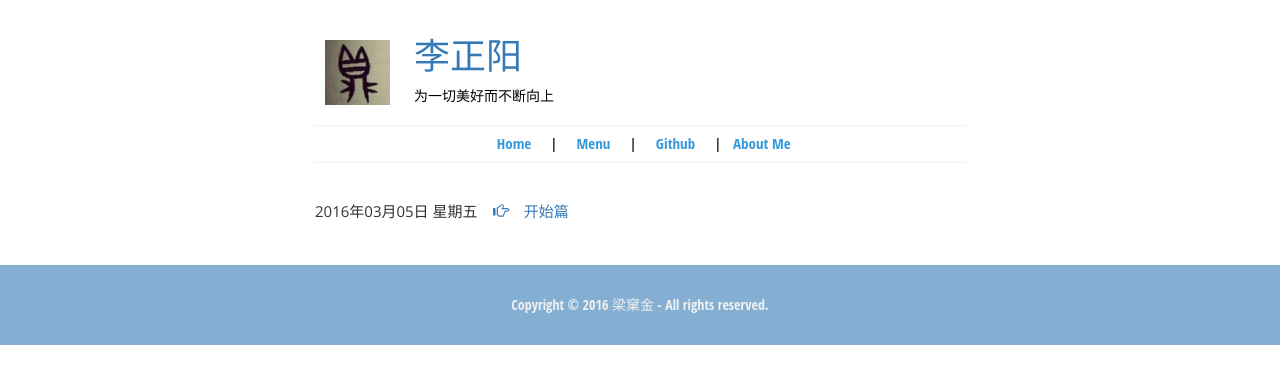
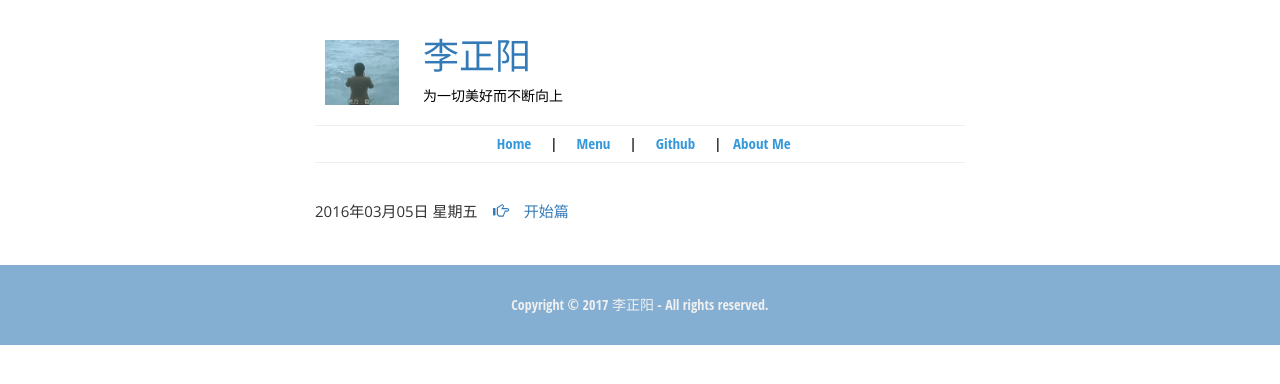
Before and after one commit to anlzy/anlzy.github.io, a Jekyll site: the page built from menu.html, in a window 1280 px wide. Shown: the top 384 px of the page. Built offline with Jekyll 4.4.1, drawn with Linux system fonts in a browser that asks for light colours.

Commit message:
个人信息更改

```diff
--- a/_data/author.yml
+++ b/_data/author.yml
@@ -1,9 +1,9 @@
 # Author settings
-name: 梁窠金
+name: 李正阳
 title: Android 开发工程师
-address: 中国, 上海
-email: liungkejin@foxmail.com
-github: liungkejin
+address: 中国, 北京
+email: leezoes@sina.com
+github: anlzy
 gavatar: /assets/img/avatar.JPG
 workHistory:
 - work3:
--- a/_includes/footer.html
+++ b/_includes/footer.html
@@ -2,7 +2,7 @@
     <div class="container-fluid">
         <div class="row-fluid">
             <div class="col-md-12">
-                Copyright &copy; 2016 {{ site.data.author.name }} - All rights reserved.
+                Copyright &copy; 2017 {{ site.data.author.name }} - All rights reserved.
             </div>
         </div>
     </div>
```
Also changed, not shown: _assets/mobile1.png (deleted), _assets/mobile2.png (deleted), _assets/normal.jpg (deleted), assets/img/avatar.JPG, assets/img/blog.png (deleted), assets/img/easy-pure-blog.png (deleted), assets/img/navigation-standard.png (deleted), assets/img/navigation_custom_1.png (deleted), assets/img/navigation_custom_2.png (deleted).
